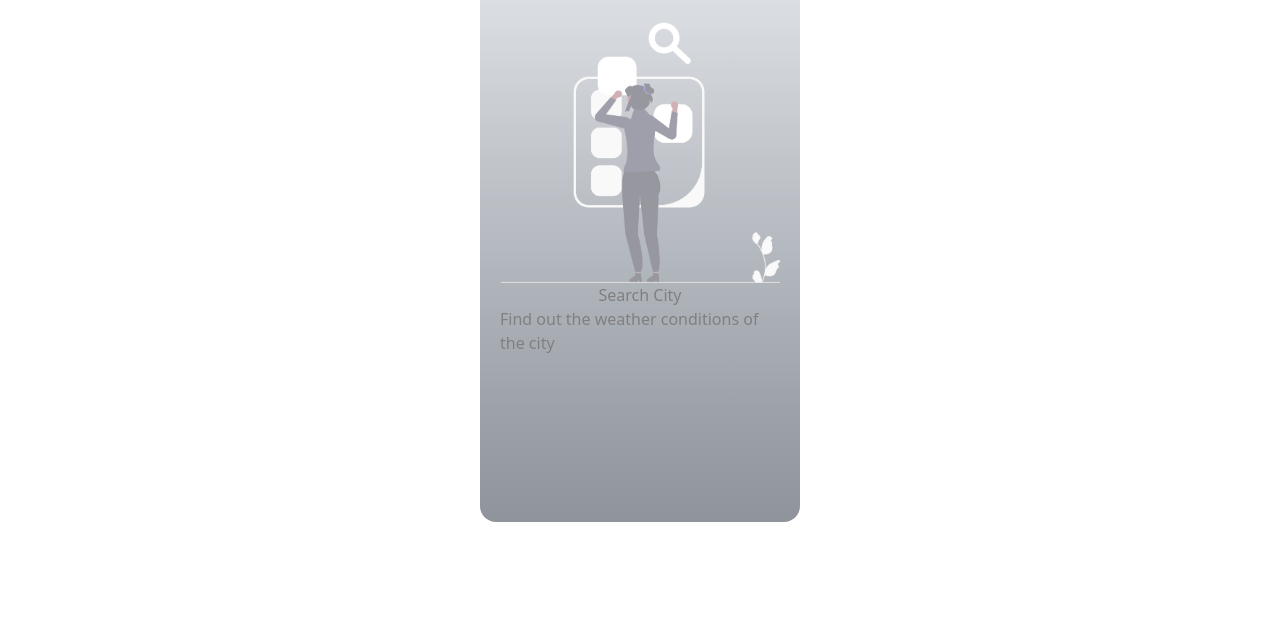
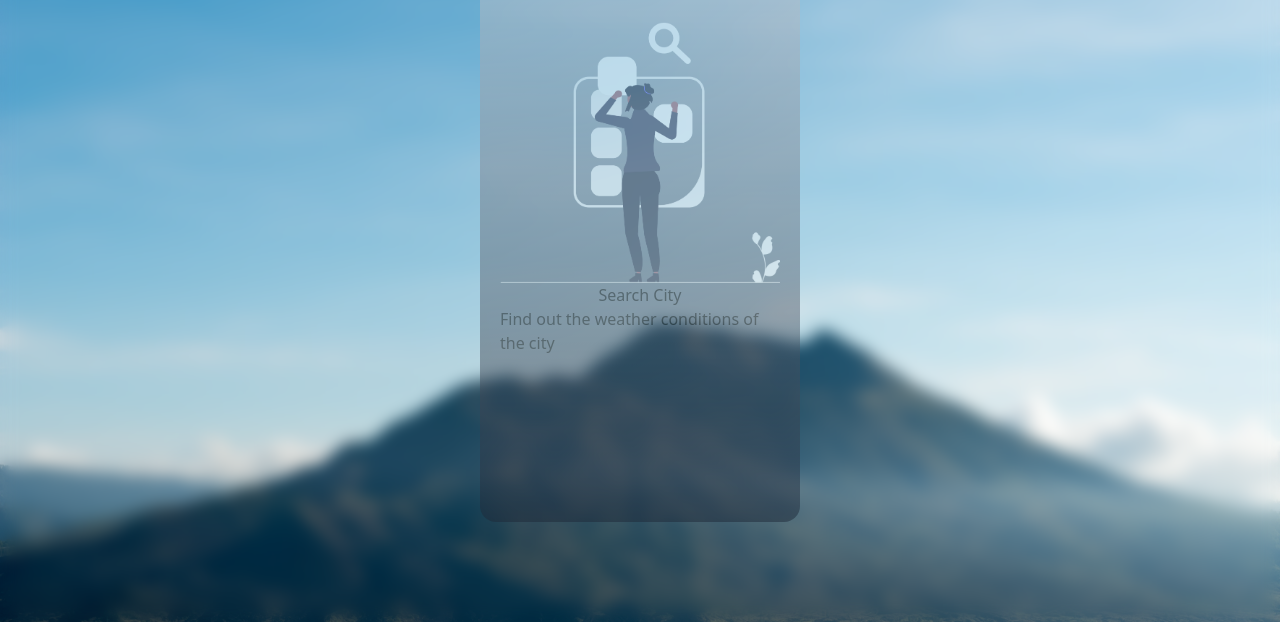
Before and after one commit to HammadShaikh-051/Weather-API, a website: page index.html in a window 1280 px wide. Shown: the part 178-800 px from the top of the page. Drawn offline with nearby package versions, Linux system fonts and the light colour scheme.

Commit message:
fixed bg issue

```diff
--- a/index.html
+++ b/index.html
@@ -8,7 +8,7 @@
     <link rel="stylesheet" href="https://fonts.googleapis.com/css2?family=Material+Symbols+Outlined" />
 </head>
 
-<body class="flex items-center justify-center bg-[url('Img/bg.jpg')] w-full h-dvh bg-cover bg-center backdrop-blur-sm">
+<body class="flex items-center justify-center w-full h-dvh bg-cover bg-center backdrop-blur-sm" style="background-image: url('Img/background/bg.jpg');">
     <main id="mainContainer"
         class="w-xs h-3/4 z-10 bg-linear-to-b from-gray-300 to-gray-800 rounded-2xl backdrop-blur-sm opacity-50 p-5">
         <header id="inputContainer" class="relative mb-7">
```
Also changed, not shown: Img/background/bg.jpg (renamed from Img/bg.jpg).
